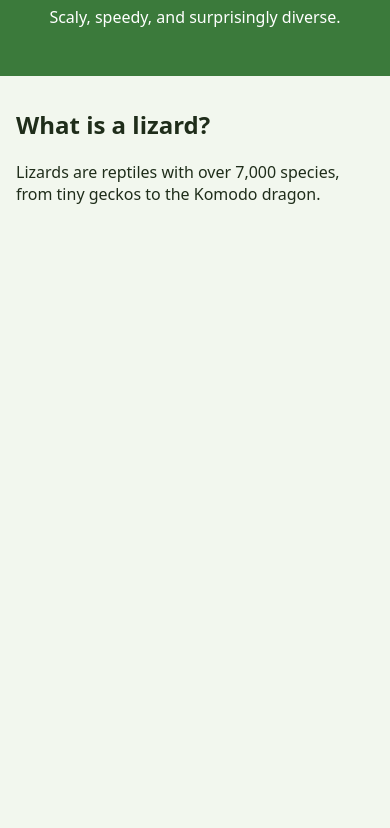
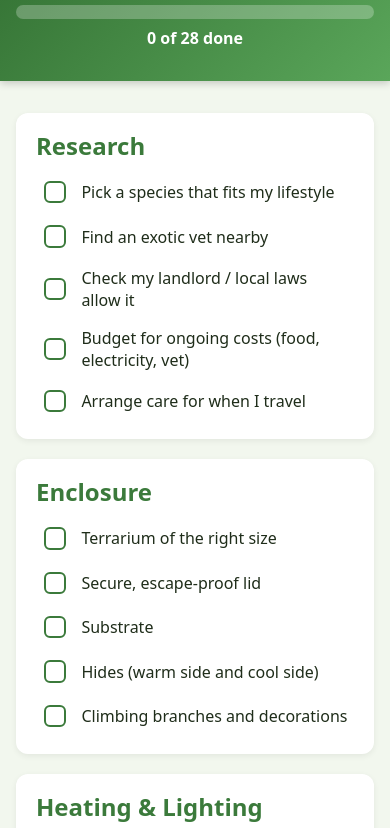
Before and after one commit to Albin12-code/lizard, a website: page public/index.html in a window 390 px wide. Shown: the part 112-940 px from the top of the page. Before the commit the page ends 844 px from the top, so only its background shows below. Drawn offline with Linux system fonts and the light colour scheme.

Commit message:
Add lizard checklist page and GitHub Pages deploy workflow

```diff
--- a/public/index.html
+++ b/public/index.html
@@ -3,19 +3,22 @@
 <head>
   <meta charset="UTF-8">
   <meta name="viewport" content="width=device-width, initial-scale=1">
-  <title>All About Lizards</title>
+  <title>Lizard Checklist</title>
   <link rel="stylesheet" href="style.css">
 </head>
 <body>
   <header>
-    <h1>All About Lizards</h1>
-    <p>Scaly, speedy, and surprisingly diverse.</p>
+    <h1>Before I Get a Lizard</h1>
+    <p>Everything I need, ticked off one by one.</p>
+    <div class="progress" role="progressbar" aria-valuemin="0" aria-valuemax="100">
+      <div class="progress-bar" id="bar"></div>
+    </div>
+    <p id="count" class="count"></p>
   </header>
-  <main>
-    <section>
-      <h2>What is a lizard?</h2>
-      <p>Lizards are reptiles with over 7,000 species, from tiny geckos to the Komodo dragon.</p>
-    </section>
-  </main>
+  <main id="lists"></main>
+  <footer>
+    <button id="reset" type="button">Reset checklist</button>
+  </footer>
+  <script src="script.js"></script>
 </body>
 </html>
--- /dev/null
+++ b/public/script.js
@@ -0,0 +1,92 @@
+const checklist = [
+  { title: "Research", items: [
+    "Pick a species that fits my lifestyle",
+    "Find an exotic vet nearby",
+    "Check my landlord / local laws allow it",
+    "Budget for ongoing costs (food, electricity, vet)",
+    "Arrange care for when I travel",
+  ]},
+  { title: "Enclosure", items: [
+    "Terrarium of the right size",
+    "Secure, escape-proof lid",
+    "Substrate",
+    "Hides (warm side and cool side)",
+    "Climbing branches and decorations",
+  ]},
+  { title: "Heating & Lighting", items: [
+    "Basking lamp and bulb",
+    "UVB light",
+    "Thermostat",
+    "Thermometers (warm and cool side)",
+    "Hygrometer",
+    "Timer for lights",
+  ]},
+  { title: "Food & Water", items: [
+    "Food suited to the species",
+    "Calcium and vitamin supplements",
+    "Water dish",
+    "Feeding tongs and dish",
+    "Container to keep live food",
+  ]},
+  { title: "Care Supplies", items: [
+    "Reptile-safe cleaner / disinfectant",
+    "Spray bottle",
+    "Scale / notebook to track weight and feeding",
+    "Travel box for vet visits",
+  ]},
+  { title: "Before Bringing Them Home", items: [
+    "Set up and test the enclosure for several days",
+    "Check temperatures are stable",
+    "Find a reputable breeder or rescue",
+  ]},
+];
+
+const KEY = "lizard-checklist";
+const saved = new Set(JSON.parse(localStorage.getItem(KEY) || "[]"));
+const lists = document.getElementById("lists");
+const bar = document.getElementById("bar");
+const count = document.getElementById("count");
+const boxes = [];
+
+checklist.forEach((cat, i) => {
+  const section = document.createElement("section");
+  section.style.animationDelay = `${i * 80}ms`;
+  section.innerHTML = `<h2>${cat.title}</h2>`;
+  const ul = document.createElement("ul");
+  cat.items.forEach(item => {
+    const li = document.createElement("li");
+    const label = document.createElement("label");
+    const box = document.createElement("input");
+    box.type = "checkbox";
+    box.dataset.id = `${cat.title}: ${item}`;
+    box.checked = saved.has(box.dataset.id);
+    box.addEventListener("change", update);
+    const text = document.createElement("span");
+    text.className = "text";
+    text.textContent = item;
+    label.append(box, text);
+    li.append(label);
+    ul.append(li);
+    boxes.push(box);
+  });
+  section.append(ul);
+  lists.append(section);
+});
+
+function update() {
+  const done = boxes.filter(b => b.checked);
+  localStorage.setItem(KEY, JSON.stringify(done.map(b => b.dataset.id)));
+  const pct = Math.round((done.length / boxes.length) * 100);
+  bar.style.width = pct + "%";
+  bar.parentElement.setAttribute("aria-valuenow", pct);
+  count.textContent = pct === 100 ? "All done! Time to get your lizard!" : `${done.length} of ${boxes.length} done`;
+  document.body.classList.toggle("done", pct === 100);
+}
+
+document.getElementById("reset").addEventListener("click", () => {
+  if (!confirm("Clear all ticks?")) return;
+  boxes.forEach(b => (b.checked = false));
+  update();
+});
+
+update();
--- a/public/style.css
+++ b/public/style.css
@@ -1,3 +1,32 @@
-body { font-family: system-ui, sans-serif; margin: 0; background: #f2f7ee; color: #1f2d1a; }
-header { background: #3b7a3b; color: #fff; padding: 2rem; text-align: center; }
+:root { --green: #3b7a3b; --light: #f2f7ee; --ink: #1f2d1a; --accent: #f2b134; }
+* { box-sizing: border-box; }
+body { font-family: system-ui, sans-serif; margin: 0; background: var(--light); color: var(--ink); }
+header { background: linear-gradient(135deg, #2f6b2f, #5aa65a); color: #fff; padding: 2rem 1rem; text-align: center; position: sticky; top: 0; z-index: 1; box-shadow: 0 2px 8px #0003; }
+header h1 { margin: 0 0 .25rem; animation: drop .6s ease-out; }
+header p { margin: 0 0 1rem; }
+.progress { max-width: 500px; margin: 0 auto; height: 14px; background: #ffffff40; border-radius: 99px; overflow: hidden; }
+.progress-bar { height: 100%; width: 0; background: var(--accent); border-radius: 99px; transition: width .5s cubic-bezier(.3,1.4,.5,1); }
+.count { margin: .5rem 0 0 !important; font-weight: 600; }
 main { max-width: 700px; margin: 2rem auto; padding: 0 1rem; }
+section { background: #fff; border-radius: 12px; padding: 1rem 1.25rem; margin-bottom: 1.25rem; box-shadow: 0 2px 6px #0001; animation: rise .5s ease-out both; }
+section h2 { margin: 0 0 .5rem; color: var(--green); }
+ul { list-style: none; margin: 0; padding: 0; }
+label { display: flex; align-items: center; gap: .75rem; padding: .5rem .25rem; cursor: pointer; border-radius: 8px; transition: background .2s; }
+label:hover { background: var(--light); }
+input[type=checkbox] { appearance: none; width: 1.4rem; height: 1.4rem; border: 2px solid var(--green); border-radius: 6px; flex: none; display: grid; place-content: center; transition: background .2s, transform .2s; cursor: pointer; }
+input[type=checkbox]::after { content: "✓"; color: #fff; font-weight: bold; transform: scale(0); transition: transform .25s cubic-bezier(.3,1.8,.5,1); }
+input[type=checkbox]:checked { background: var(--green); animation: pop .3s; }
+input[type=checkbox]:checked::after { transform: scale(1); }
+.text { position: relative; transition: color .3s, opacity .3s; }
+.text::after { content: ""; position: absolute; left: 0; top: 52%; height: 2px; width: 0; background: currentColor; transition: width .3s; }
+input:checked ~ .text { color: #889585; opacity: .8; }
+input:checked ~ .text::after { width: 100%; }
+footer { text-align: center; padding: 1rem 0 3rem; }
+button { background: none; border: 2px solid var(--green); color: var(--green); padding: .5rem 1rem; border-radius: 8px; cursor: pointer; font-size: 1rem; }
+button:hover { background: var(--green); color: #fff; }
+.done header h1::after { content: " 🦎"; display: inline-block; animation: wiggle 1s infinite; }
+@keyframes drop { from { opacity: 0; transform: translateY(-20px); } }
+@keyframes rise { from { opacity: 0; transform: translateY(20px); } }
+@keyframes pop { 50% { transform: scale(1.3); } }
+@keyframes wiggle { 50% { transform: rotate(20deg); } }
+@media (prefers-reduced-motion: reduce) { * { animation: none !important; transition: none !important; } }
```
Also changed, not shown: .github/workflows/pages.yml (added), 2 other files.
